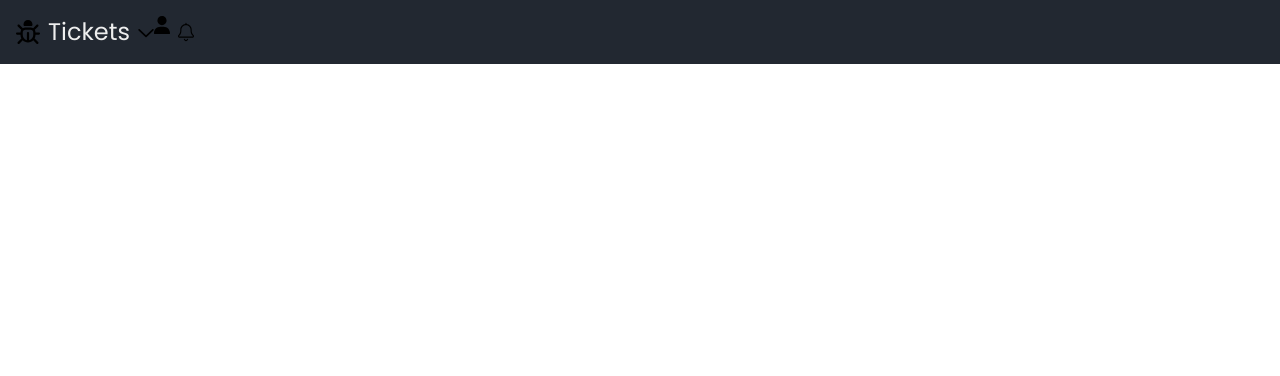
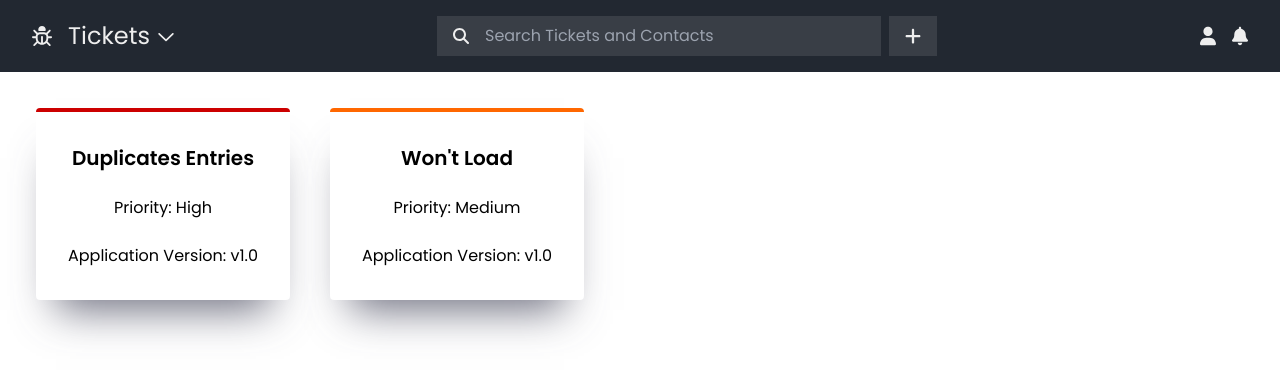
Before and after one commit to TAndrewLopez/bugTracker, a React (Vite) app: page /bugs in a window 1280 px wide. Both pictures are taken after typing "Sample", "Sample123" into the empty fields and a click on the button "Sign In". Shown: the top 376 px of the page. Built offline with nearby package versions, Linux system fonts and the light colour scheme.

Commit message:
Fixed layout and sidebar animation.

```diff
--- a/src/App.jsx
+++ b/src/App.jsx
@@ -15,11 +15,11 @@ const App = () => {
       ) : (
         <>
           <Menubar />
-          {/* <Sidebar />
+          <Sidebar />
           <Routes>
             <Route index element={<Dashboard />} />
             <Route path="/bugs" element={<BugsView />} />
-          </Routes> */}
+          </Routes>
         </>
       )}
     </>
--- a/src/assets/faIcons/BellIcon.jsx
+++ b/src/assets/faIcons/BellIcon.jsx
@@ -4,7 +4,7 @@ const BellIcon = ({ twClass }) => {
       className={twClass}
       xmlns="http://www.w3.org/2000/svg"
       viewBox="0 0 448 512">
-      <path d="M207.1 16C207.1 7.164 215.2 0 223.1 0C232.8 0 240 7.164 240 16V32.79C320.9 40.82 384 109 384 192V221.1C384 264.8 401.4 306.7 432.3 337.7L435 340.4C443.3 348.7 448 359.1 448 371.7C448 396.2 428.2 416 403.7 416H44.28C19.83 416 0 396.2 0 371.7C0 359.1 4.666 348.7 12.97 340.4L15.72 337.7C46.63 306.7 64 264.8 64 221.1V192C64 109 127.1 40.82 208 32.79L207.1 16zM223.1 64C153.3 64 95.1 121.3 95.1 192V221.1C95.1 273.3 75.26 323.4 38.35 360.3L35.6 363C33.29 365.3 31.1 368.5 31.1 371.7C31.1 378.5 37.5 384 44.28 384H403.7C410.5 384 416 378.5 416 371.7C416 368.5 414.7 365.3 412.4 363L409.7 360.3C372.7 323.4 352 273.3 352 221.1V192C352 121.3 294.7 64 223.1 64H223.1zM223.1 480C237.9 480 249.8 471.1 254.2 458.7C257.1 450.3 266.3 445.1 274.6 448.9C282.9 451.9 287.3 461 284.4 469.3C275.6 494.2 251.9 512 223.1 512C196.1 512 172.4 494.2 163.6 469.3C160.7 461 165.1 451.9 173.4 448.9C181.7 445.1 190.9 450.3 193.8 458.7C198.2 471.1 210.1 480 223.1 480z" />
+      <path d="M224 0c-17.7 0-32 14.3-32 32V51.2C119 66 64 130.6 64 208v18.8c0 47-17.3 92.4-48.5 127.6l-7.4 8.3c-8.4 9.4-10.4 22.9-5.3 34.4S19.4 416 32 416H416c12.6 0 24-7.4 29.2-18.9s3.1-25-5.3-34.4l-7.4-8.3C401.3 319.2 384 273.9 384 226.8V208c0-77.4-55-142-128-156.8V32c0-17.7-14.3-32-32-32zm45.3 493.3c12-12 18.7-28.3 18.7-45.3H224 160c0 17 6.7 33.3 18.7 45.3s28.3 18.7 45.3 18.7s33.3-6.7 45.3-18.7z" />
     </svg>
   );
 };
--- a/src/assets/faIcons/BugIcon.jsx
+++ b/src/assets/faIcons/BugIcon.jsx
@@ -1,6 +1,7 @@
-const BugIcon = ({ twClass }) => {
+const BugIcon = ({ twClass, event }) => {
   return (
     <svg
+      onClick={event}
       className={twClass}
       xmlns="http://www.w3.org/2000/svg"
       viewBox="0 0 512 512">
--- a/src/components/BugCard.jsx
+++ b/src/components/BugCard.jsx
@@ -3,16 +3,17 @@ import { bugPriorityLevel, bugBorderColor } from "../controllers/bugController";
 const BugCard = ({ data }) => {
   const { name, priority, version } = data;
 
-  const clicked = () => {
-    props.clicked(props.name);
+  const clicked = (e) => {
+    // props.clicked(props.name);
+    console.log("clicked on bug");
   };
 
   return (
     <div
-      className={`h-48 shadow-3xl rounded text-center m-5 p-8 hover:scale-105 transition ease-in-out duration-300 text-darkGrey flex flex-col justify-between ${bugBorderColor(
+      className={`h-48 shadow-3xl rounded text-center m-5 p-8 hover:scale-105 transition ease-in-out duration-300 text-darkGrey flex flex-col justify-between cursor-pointer ${bugBorderColor(
         priority
       )}`}
-      onClick={() => null}>
+      onClick={clicked}>
       <h2 className="text-xl font-semibold">{name}</h2>
       <h4 className="text-grey">{`Priority: ${bugPriorityLevel(priority)}`}</h4>
       <h5>{`Application Version: ${version}`}</h5>
@@ -21,6 +22,3 @@ const BugCard = ({ data }) => {
 };
 
 export default BugCard;
-
-// min-w-[275px] min-h-[200px]
-//"border-t-4 border-t-signalGreen"
--- a/src/components/Menubar.jsx
+++ b/src/components/Menubar.jsx
@@ -1,4 +1,5 @@
-import { useState } from "react";
+import { useDispatch, useSelector } from "react-redux";
+import { toggleSidebar } from "../features/viewSlice";
 import {
   DropDownIcon,
   BugIcon,
@@ -8,45 +9,50 @@ import {
   BellIcon,
 } from "../assets/faIcons";
 
-import appLogo from "../assets/images/appLogo.png";
-
 const Menubar = () => {
-  const [profileHover, setProfileHover] = useState(false);
-
+  const dispatch = useDispatch();
+  const { sidebarOpen } = useSelector((state) => state.viewReducer);
   return (
-    <div className="flex bg-darkBlueGrey text-light p-4">
-      {/* LEFT SIDE WITH LOGO AND SELECTOR */}
-      <div className="flex">
-        <BugIcon twClass="w-6" fill="#fff" />
-        <div className="flex items-center">
-          <p className="text-2xl px-2">Tickets</p>
-          <DropDownIcon twClass="w-4" fill="#fff" />
+    <div className="flex justify-between text-light py-4 px-4 md:px-8 bg-darkBlueGrey gap-4">
+      {/* NAVIGATION TOGGLE AND DROPDOWN */}
+      <div className="flex gap-4">
+        <BugIcon
+          event={() => dispatch(toggleSidebar())}
+          twClass="w-5 cursor-pointer fill-light hover:fill-accent ease-in-out duration-300"
+        />
+        <div className="flex gap-2 items-center group cursor-pointer">
+          <p className="text-2xl group-hover:text-accent ease-in-out duration-300">
+            Tickets
+          </p>
+          <DropDownIcon twClass="w-4 fill-light group-hover:fill-accent ease-in-out duration-300" />
         </div>
       </div>
-      {/* MIDDLE SEARCH FUNCTION */}
-      {/* <div className="hidden flex-1">
-        <div className="flex">
-          <MagnifyingGlassIcon twClass="w-4" />
-          <input
-            className="bg-blueGrey px-6 w-[500px]"
-            name="search"
-            placeholder="Search Tickets and Contacts"
-          />
+
+      {/* MIDDLE SEARCH FEATURE */}
+      <form
+        className="hidden md:relative md:flex flex-1 max-w-[500px]"
+        onSubmit={(evt) => {
+          evt.preventDefault();
+          console.log("submitted");
+        }}>
+        <div className="flex items-center justify-center px-4 bg-blueGrey">
+          <MagnifyingGlassIcon twClass="w-4 fill-light" />
         </div>
-        <PlusIcon twClass="w-4" />
-      </div> */}
+        <input
+          className="py-2 w-full bg-blueGrey outline-none"
+          name="search"
+          placeholder="Search Tickets and Contacts"
+        />
+        <div className="flex items-center justify-center px-4 ml-2 bg-blueGrey group hover:bg-light ease-in-out duration-300 cursor-pointer">
+          <PlusIcon twClass="w-4 fill-light ease-in-out duration-300 group-hover:fill-accent" />
+        </div>
+      </form>
 
-      {/* RIGHT SIDE PROFILE AND NOTIFICATIONS */}
-      <div className="flex gap-2">
-        <div
-          onMouseEnter={() => setProfileHover(true)}
-          onMouseOut={() => setProfileHover(false)}>
-          <ProfileIcon
-            twClass="w-4 cursor-pointer hover:fill-blue-500"
-            fill=""
-          />
-        </div>
-        <BellIcon twClass="w-4 cursor-pointer" fill="#fff" />
+      {/* PROFILE AND NOTIFICATIONS */}
+      <div className="flex gap-4">
+        <MagnifyingGlassIcon twClass="w-4 md:hidden cursor-pointer fill-light hover:fill-accent" />
+        <ProfileIcon twClass="w-4 cursor-pointer fill-light hover:fill-accent ease-in-out duration-300" />
+        <BellIcon twClass="w-4 cursor-pointer fill-light hover:fill-accent ease-in-out duration-300" />
       </div>
     </div>
   );
--- a/src/components/Sidebar.jsx
+++ b/src/components/Sidebar.jsx
@@ -5,32 +5,35 @@ import { signOut } from "../features/authSlice";
 export default function () {
   const dispatch = useDispatch();
   const { admin } = useSelector((state) => state.authReducer);
+  const { sidebarOpen } = useSelector((state) => state.viewReducer);
+
+  const navLinks = [
+    { path: "/", text: "Dashboard" },
+    { path: "/bugs", text: "View Bugs" },
+  ];
 
   return (
-    <div className="w-full md:w-96 h-full fixed text-center text-light bg-blueGrey py-8 flex flex-col">
-      <h1 className="text-4xl font-bold mb-10">
-        <Link className="p-1">Bug-Tracker </Link>
-      </h1>
-      <ul className="flex-1">
-        <li className="text-2xl hover:bg-accent py-2 transition-all ease-in-out duration-300">
-          <Link to={"/"} className="p-1">
-            Dashboard
+    <div
+      className={`fixed top-0 z-[-1] h-full w-full md:w-96 pt-20 pb-4 text-xl flex flex-col justify-between text-light bg-blueGrey ease-in-out duration-300
+      ${sidebarOpen ? "translate-x-0" : "translate-x-[-100%]"}`}>
+      <ul className="flex flex-col py-2">
+        {navLinks.map((item, i) => (
+          <Link
+            key={item.text + i}
+            to={item.path}
+            className="pl-4 py-2 hover:bg-accent transition-all ease-in-out duration-300">
+            {item.text}
           </Link>
-        </li>
-        <li className="text-2xl hover:bg-accent py-2 transition-all ease-in-out duration-300">
-          <Link to={"/bugs"} className="p-1">
-            View Bugs
+        ))}
+        {admin && (
+          <Link className="pl-4 py-2 hover:bg-accent transition-all ease-in-out duration-300">
+            Create Bugs
           </Link>
-        </li>
-        {admin && (
-          <li className="text-2xl hover:bg-accent py-2 transition-all ease-in-out duration-300">
-            <Link className="p-1">Create Bugs</Link>
-          </li>
         )}
       </ul>
       <button
         onClick={() => dispatch(signOut())}
-        className={`mt-2 rounded bg-blueGrey hover:bg-accent px-6 py-2 transition-all ease-in-out duration-300`}>
+        className={`bg-blueGrey hover:bg-accent px-6 py-2 transition-all ease-in-out duration-300`}>
         Sign Out
       </button>
     </div>
--- a/src/features/viewSlice.js
+++ b/src/features/viewSlice.js
@@ -3,7 +3,7 @@ import { createSlice } from "@reduxjs/toolkit";
 const slice = createSlice({
   name: "view",
   initialState: {
-    sidebarOpen: true,
+    sidebarOpen: false,
   },
   reducers: {
     toggleSidebar(state) {
--- a/src/main.css
+++ b/src/main.css
@@ -3,8 +3,3 @@
 @tailwind base;
 @tailwind components;
 @tailwind utilities;
-
-#root {
-  height: 100vh;
-  width: 100vw;
-}
--- a/src/pages/BugsView.jsx
+++ b/src/pages/BugsView.jsx
@@ -14,9 +14,8 @@ const BugsView = () => {
 
   return (
     <div
-      className={`flex flex-wrap flex-col md:flex-row justify-center ${
-        sidebarOpen ? "md:ml-96" : ""
-      }`}>
+      className={`absolute z-[-2] flex flex-wrap flex-col md:flex-row justify-center ease-in-out duration-300 p-4
+  ${sidebarOpen ? "md:ml-96" : ""}`}>
       {bugs.map((bug) => {
         return <BugCard key={bug._id} data={bug} />;
       })}
@@ -25,3 +24,10 @@ const BugsView = () => {
 };
 
 export default BugsView;
+
+/*
+  <div
+      className={`absolute flex flex-wrap flex-col md:flex-row justify-center ease-in-out duration-300 ${
+        sidebarOpen ? "md:ml-96" : ""
+      }`}>
+*/
--- a/src/pages/Dashboard.jsx
+++ b/src/pages/Dashboard.jsx
@@ -2,11 +2,11 @@ import { useSelector } from "react-redux";
 
 const Dashboard = () => {
   const { sidebarOpen } = useSelector((state) => state.viewReducer);
+
   return (
     <div
-      className={`flex flex-wrap flex-col md:flex-row justify-center ${
-        sidebarOpen ? "md:ml-96" : ""
-      }`}>
+      className={`absolute z-[-2] flex flex-wrap flex-col md:flex-row justify-center ease-in-out duration-300 p-4
+    ${sidebarOpen ? "md:ml-96" : ""}`}>
       Dashboard
     </div>
   );
```
Also changed, not shown: src/controllers/models/bugModel.js (+17 -0 lines), src/pages/Login.jsx (+4 -4 lines).
